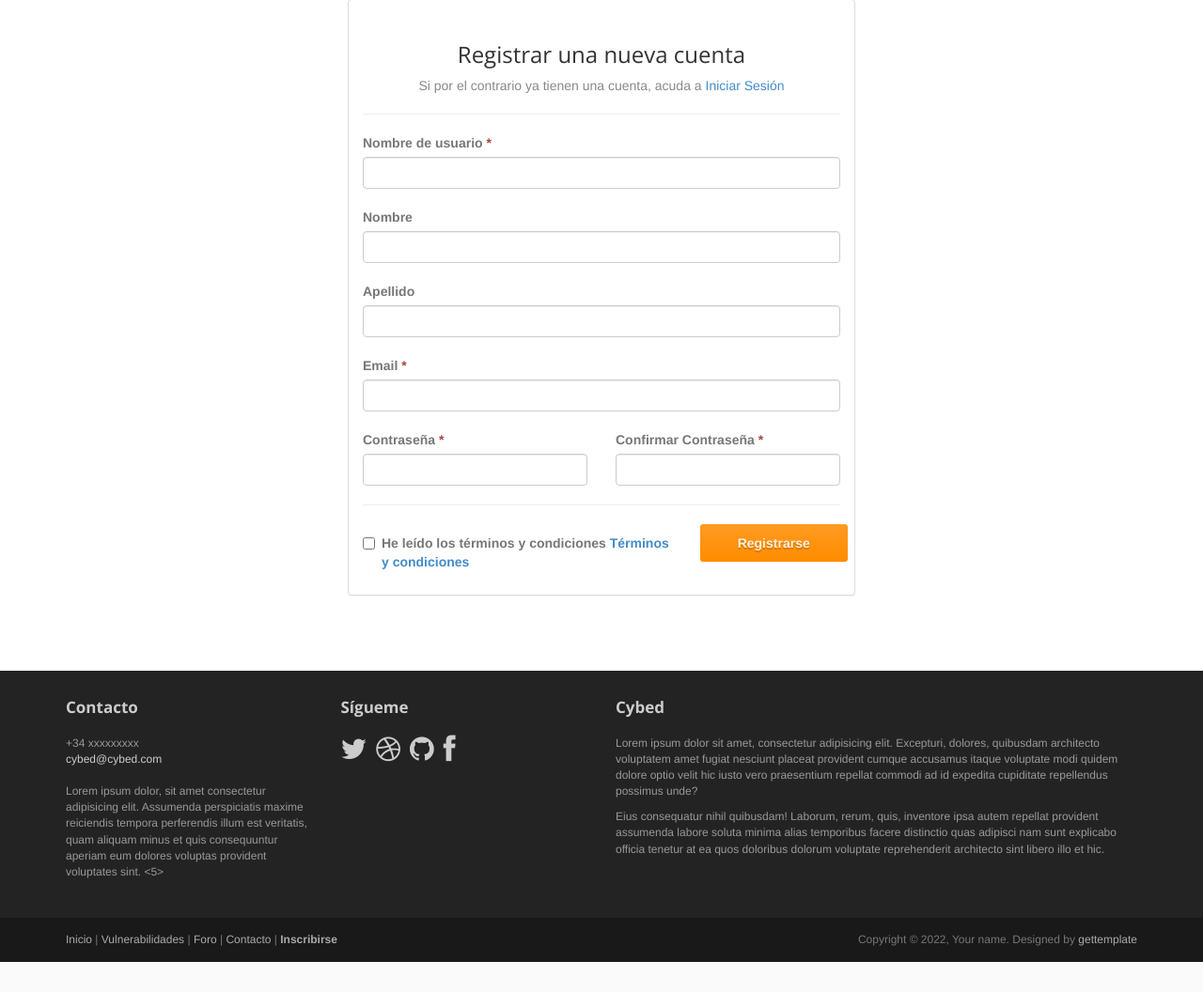
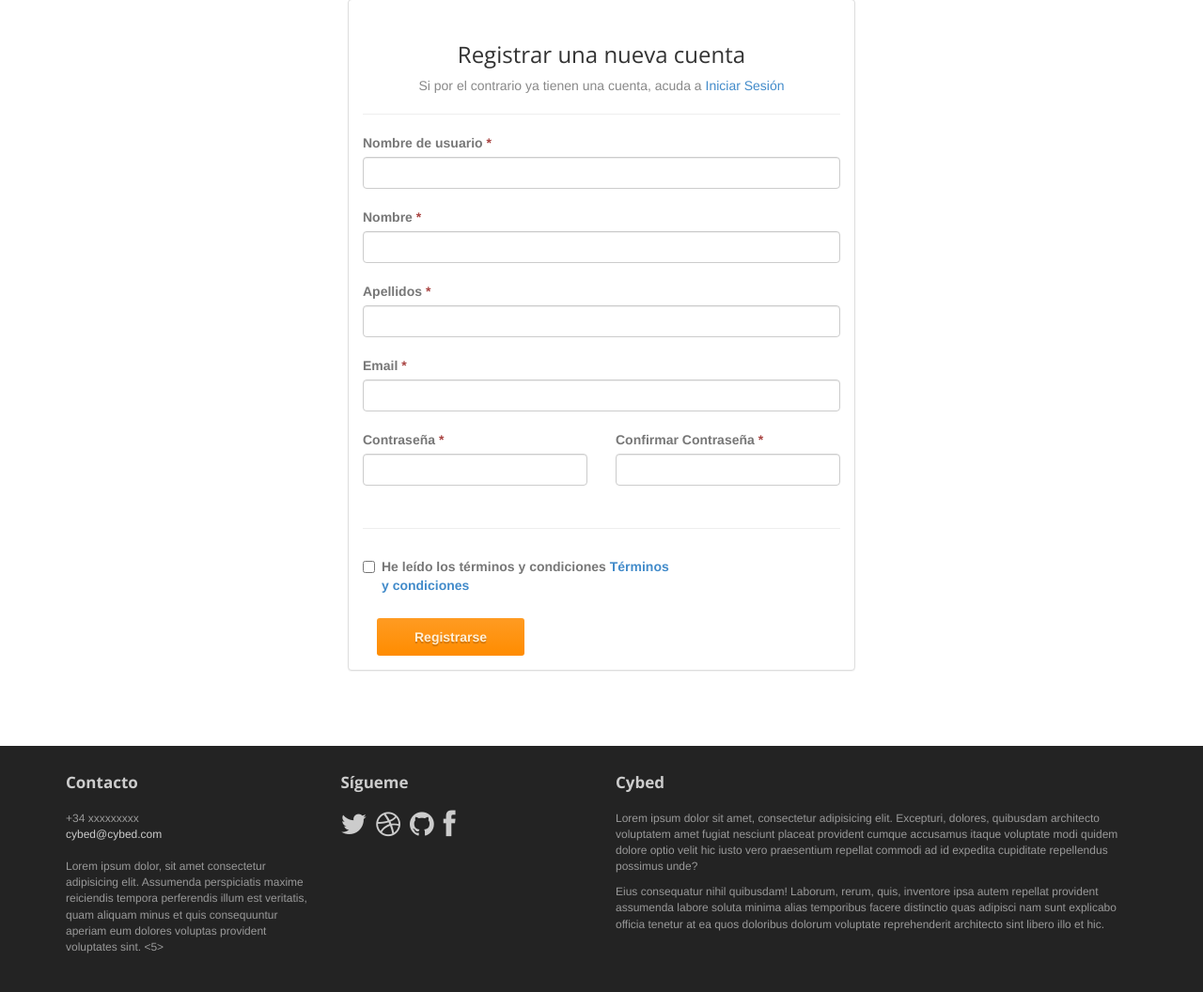
Before and after one commit to Proyecto-Cybed/Cybed-Frontend, a PHP site: page /signup.php in a window 1280 px wide. Shown: the part 271-1327 px from the top of the page at 94% size. Before the commit the page ends 1295 px from the top, so only its background shows below. Run offline with PHP 8.4, Linux system fonts and the light colour scheme; some libraries are stand-ins or nearby versions.

Commit message:
Formulario Validacion Anyadido

```diff
--- a/assets/js/custom.js
+++ b/assets/js/custom.js
@@ -1,39 +1,160 @@
-function insertarUsuario() {
+(function() {
+    'use strict';
+    window.addEventListener('load', function() {
+        var forms = document.getElementsByClassName('needs-validation');
+        var validation = Array.prototype.filter.call(forms, function(form) {
+            form.addEventListener('submit', function(event) {
+                if (form.checkValidity() === false) {
+                    event.preventDefault();
+                    event.stopPropagation();
+                }
+                form.classList.add('was-validated');
+            }, false);
+        });
+    }, false);
+})();
+
+
+$('document').ready(function() {
+    // Patrón validación nombre
+    var nameregex = /^[a-zA-Z ]+$/;
+
+    let formulario = document.getElementById('register-form');
+
+    $.validator.addMethod("validador", function(value, element) {
+        return this.optional(element) || nameregex.test(value);
+    });
+
+    // Patrón validación email
+    var eregex = /^([a-zA-Z0-9_.+-])+\@(([a-zA-Z0-9-])+\.)+([a-zA-Z0-9]{2,4})+$/;
+
+    $.validator.addMethod("validemail", function(value, element) {
+        return this.optional(element) || eregex.test(value);
+    });
+
+    $("#register-form").validate({
+        rules: {
+            usuario: {
+                required: true,
+                validador: true,
+                minlength: 4
+            },
+
+            nombre: {
+                required: true,
+                validador: true,
+                minlength: 4
+            },
+
+            apellidos: {
+                required: true,
+                validador: true,
+                minlength: 4
+            },
+
+            email: {
+                required: true,
+                validemail: true
+            },
+
+            contrasenya1: {
+                required: true,
+                minlength: 8,
+                maxlength: 15
+            },
+
+            contrasenya2: {
+                required: true,
+                equalTo: '#contrasenya1'
+            },
+
+            check: {
+                required: true,
+
+            },
+        },
+
+        messages: {
+
+            usuario: {
+                required: "Por favor, indique un nombre de usuario.",
+                validador: "Solo se permiten letras y espacios en blancos.",
+                minlength: "El nombre de usuario es demasiado corto."
+            },
+
+            nombre: {
+                required: "Por favor, indique un nombre.",
+                validador: "Solo se permiten letras y espacios en blancos.",
+                minlength: "El nombre es demasiado corto."
+            },
+
+            apellidos: {
+                required: "Por favor, indique los apellidos del usuario.",
+                validador: "Solo se permiten letras y espacios en blancos.",
+                minlength: "Los apellidos son demasiado cortos."
+            },
+
+            email: {
+                required: "Por favor, indique un email.",
+                validemail: "Introduzca un email correcto."
+            },
+
+            contrasenya1: {
+                required: "Por favor, indique una clave.",
+                minlength: "La clave debe tener al menos 8 caracteres."
+            },
+
+            contrasenya2: {
+                required: "Por favor, vuelva a indicar la clave.",
+                equalTo: "La clave no coincide."
+            },
+
+            check: {
+                required: "Por favor, indique que ha leído y aceptado los términos y condiciones.",
+
+            },
+        },
+        errorPlacement: function(error, element) {
+            document.getElementById('usuarioInsertado').innerHTML = '';
+            $(element).closest('.form-group').find('.help-block').html(error.html());
+        },
+        highlight: function(element) {
+            $(element).closest('.form-group').removeClass('has-success').addClass('has-error');
+
+        },
+        unhighlight: function(element, errorClass, validClass) {
+            $(element).closest('.form-group').removeClass('has-error').addClass('has-success');
+            $(element).closest('.form-group').find('.help-block').html('');
+
+        },
+        submitHandler: function(form) {
+            insertar();
+            formulario.reset();
+        }
+    });
+})
+
+
+function insertar() {
+
     var usuario = new FormData();
 
     var contrasenya1 = document.getElementById("contrasenya1").value;
     var contrasenya2 = document.getElementById("contrasenya2").value;
-    var nombre = document.getElementById("nombre").value;
-    var usuario = document.getElementById("usuario").value;
-    var apellidos = document.getElementById("apellidos").value;
-    var email = document.getElementById("email").value;
-
-
-    if (usuario == "") {
-        document.getElementById("usuario1").innerHTML = "<p>Por favor introduzca un nombre de usuario.</p>";
-
-    } else {
-
 
     if (contrasenya1 === contrasenya2) {
-
         usuario.append("nombre", document.getElementById("nombre").value);
         usuario.append("usuario", document.getElementById("usuario").value);
-            usuario.append("apellidos", document.getElementById("usuario").value);
-            usuario.append("email", document.getElementById("usuario").value);
+        usuario.append("apellidos", document.getElementById("apellidos").value);
+        usuario.append("email", document.getElementById("email").value);
         usuario.append("password", contrasenya1);
-
-
 
         fetch("http://localhost:8000/api/usuarios/", {
                 method: "POST", // Indicar método POST
                 body: usuario, // Con cuerpo
             })
             .then((result) => {
-                    if (result.status != 200) {
-                        throw new Error("Bad Server Response");
-                    }
-                    return result.text();
+                document.getElementById('usuarioInsertado').innerHTML = '<p class="text-success"> Usuario registrado con éxito </p>';
             })
 
         // (D) SERVER RESPONSE
@@ -46,5 +167,6 @@ function insertarUsuario() {
             console.log(error);
         });
     }
+
+
 }
-}
--- a/signup.php
+++ b/signup.php
@@ -18,6 +18,7 @@
     <!-- Custom styles for our template -->
     <link rel="stylesheet" href="assets/css/bootstrap-theme.css" media="screen">
     <link rel="stylesheet" href="assets/css/main.css">
+
 
     <!-- HTML5 shim and Respond.js IE8 support of HTML5 elements and media queries -->
     <!--[if lt IE 9]>
@@ -48,6 +49,9 @@
                 <header class="page-header">
                     <h1 class="page-title">Registro</h1>
                 </header>
+                <div id="usuarioInsertado">
+
+                </div>
 
                 <div class="col-md-6 col-md-offset-3 col-sm-8 col-sm-offset-2">
                     <div class="panel panel-default">
@@ -56,47 +60,61 @@
                             <p class="text-center text-muted">Si por el contrario ya tienen una cuenta, acuda a <a href="login.php">Iniciar Sesión</a></p>
                             <hr>
 
-                            <form>
-                                <div class="top-margin">
-                                    <label>Nombre de usuario <span class="text-danger">*</span></label>
-                                    <input type="text" class="form-control" id="usuario">
+                            <form role="form" id="register-form">
+
+                            <div class="form-body">
+                                <div class="form-group top-margin">
+                                        <label for="validacionNombreUsuario" class="form-label">Nombre de usuario <span class="text-danger">*</span></label>
+                                        <input type="text" class="form-control" id="usuario" name="usuario">
+                                        <span class="help-block" id="error"></span>
                                 </div>
-                                <div class="top-margin">
-                                    <label>Nombre</label>
-                                    <input type="text" class="form-control" id="nombre">
+                                <div class="form-group top-margin">
+                                    <label for="validacionNombre" class="form-label">Nombre <span class="text-danger">*</span></label>
+                                    <input type="text" class="form-control" id="nombre" name="nombre">
+                                    <span class="help-block" id="error"></span>
                                 </div>
-                                <div class="top-margin">
-                                    <label>Apellido</label>
-                                    <input type="text" class="form-control" id="apellido">
+                                <div class="form-group top-margin">
+                                    <label>Apellidos <span class="text-danger">*</span></label>
+                                    <input type="text" class="form-control" id="apellidos" name="apellidos">
+                                    <span class="help-block" id="error"></span>
                                 </div>
-                                <div class="top-margin">
-                                    <label>Email <span class="text-danger">*</span></label>
-                                    <input type="email" class="form-control" id="email">
+                                <div class="form-group top-margin">
+                                    <label for="email" class="form-label">Email <span class="text-danger">*</span></label>
+                                    <input type="email" class="form-control" id="email" id="email" name="email">
+                                    <span class="help-block" id="error"></span>
                                 </div>
-                                <div class="row top-margin">
+                                <div class="form-group row top-margin">
                                     <div class="col-sm-6">
                                         <label>Contraseña <span class="text-danger">*</span></label>
-                                        <input type="password" class="form-control" id="contrasenya1">
+                                        <input type="password" class="form-control" id="contrasenya1" name="contrasenya1">
+                                        <span class="help-block" id="error"></span>
                                     </div>
-                                    <div class="col-sm-6">
+                                    <div class="form-group col-sm-6">
                                         <label>Confirmar Contraseña <span class="text-danger">*</span></label>
-                                        <input type="password" class="form-control" id="contrasenya2">
+                                        <input type="password" class="form-control" id="contrasenya2" name="contrasenya2">
+                                        <span class="help-block" id="error"></span>
                                     </div>
                                 </div>
 
                                 <hr>
 
-                                <div class="row">
+                                <div class="form-group row">
                                     <div class="col-lg-8">
                                         <label class="checkbox">
-                                            <input type="checkbox">
+                                            <input type="checkbox" name="check">
                                             He leído los términos y condiciones <a href="page_terms.html">Términos y condiciones</a>
                                         </label>
-                                    </div>
-                                    <div class="col-lg-4 text-right">
-                                        <a class="btn btn-primary" href="javascript:insertarUsuario();" role="button">Registrarse</a>
+                                        <span class="help-block" id="error"></span>
                                     </div>
                                 </div>
+
+                            </div>
+                            <div class="form-footer">
+                                <div class="col-lg-4 text-right">
+                                    <button type="submit" class="btn btn-primary">Registrarse</button>
+                                </div>
+                            </div>
+
                             </form>
                         </div>
                     </div>
@@ -109,6 +127,10 @@
         </div>
     </div> <!-- /container -->
 
+    <script src="assets/js/jquery-3.3.1.min.js" ></script>
+    <script src="assets/js/bootstrap.min.js"></script>
+    <script src="assets/js/jquery.validate.min.js"></script>
+
 
     <?php
     require_once('templates/footer.php');
```
Lines whose indentation alone changed are shown as unchanged.
